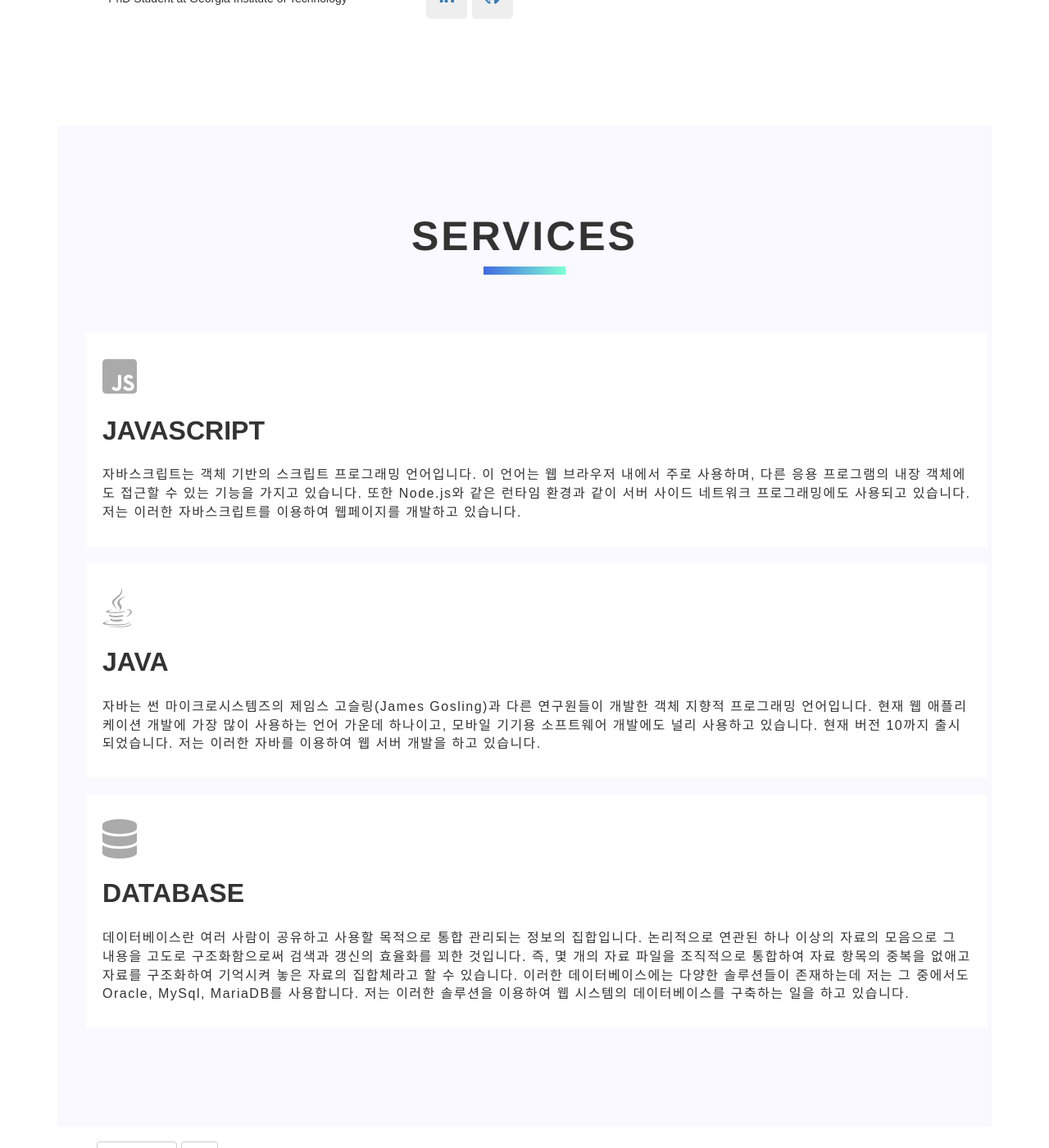
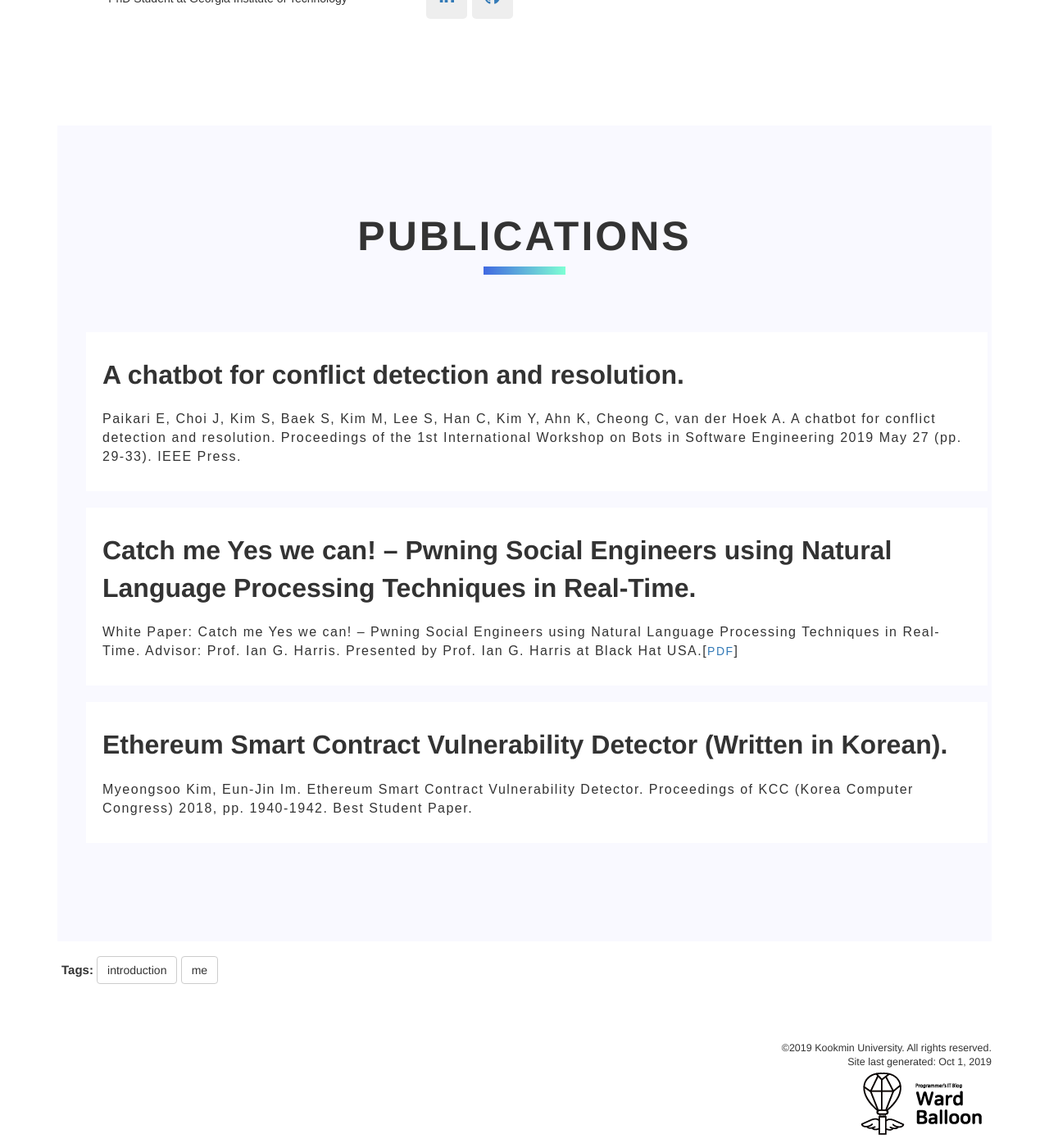
Before and after one commit to codingsoo/codingsoo.github.io1, a Jekyll site: the page built from index.html, in a window 1280 px wide and 1400 px high, scrolled down 739 px. Shown: the whole window at 82% size. Built offline with Jekyll 4.4.1, drawn with Linux system fonts in a browser that asks for light colours; nearby versions of some CDN libraries; comment, search, counter and statistics services are not loaded.

Commit message:
Update CV and publications

```diff
--- a/index.html
+++ b/index.html
@@ -43,7 +43,7 @@ hide_editme: true
 				<ul style="list-style-type: none;">
                     <li>
 						<div class="info">
-							<i class="fas fa-info-circle"></i> <a href="https://drive.google.com/file/d/19DVk2ppGmdnSvHCceh2SRDnOUzfSeF6r" target="_blank">CV</a> / <a href="https://drive.google.com/file/d/1qdmX2PAv_XdQXq-5OTfvLdmL3QNxY22Z" target="_blank">Resume</a>
+							<i class="fas fa-info-circle"></i> <a href="https://drive.google.com/file/d/19DVk2ppGmdnSvHCceh2SRDnOUzfSeF6r/view?usp=sharing" target="_blank">CV</a>
 						</div>
 					</li>
 					<li>
@@ -64,26 +64,23 @@ hide_editme: true
 		</section>
     <section class="services-area" id="service">
 			<div class="title">
-				SERVICES
+				PUBLICATIONS
 			</div>
 			<div class="container">
 
 				<div class="item">
-					<div class="icon"><span><i class="fab fa-js-square"></i></span></div>
-					<div class="service">JAVASCRIPT</div>
-					<div class="contents">자바스크립트는 객체 기반의 스크립트 프로그래밍 언어입니다. 이 언어는 웹 브라우저 내에서 주로 사용하며, 다른 응용 프로그램의 내장 객체에도 접근할 수 있는 기능을 가지고 있습니다. 또한 Node.js와 같은 런타임 환경과 같이 서버 사이드 네트워크 프로그래밍에도 사용되고 있습니다. 저는 이러한 자바스크립트를 이용하여 웹페이지를 개발하고 있습니다.</div>
+					<div class="service">A chatbot for conflict detection and resolution.</div>
+					<div class="contents">Paikari E, Choi J, Kim S, Baek S, Kim M, Lee S, Han C, Kim Y, Ahn K, Cheong C, van der Hoek A. A chatbot for conflict detection and resolution. Proceedings of the 1st International Workshop on Bots in Software Engineering 2019 May 27 (pp. 29-33). IEEE Press.</div>
 				</div>
 
 				<div class="item">
-					<div class="icon"><span><i class="fab fa-java"></i></span></div>
-					<div class="service">JAVA</div>
-					<div class="contents">자바는 썬 마이크로시스템즈의 제임스 고슬링(James Gosling)과 다른 연구원들이 개발한 객체 지향적 프로그래밍 언어입니다. 현재 웹 애플리케이션 개발에 가장 많이 사용하는 언어 가운데 하나이고, 모바일 기기용 소프트웨어 개발에도 널리 사용하고 있습니다. 현재 버전 10까지 출시되었습니다. 저는 이러한 자바를 이용하여 웹 서버 개발을 하고 있습니다.</div>
+					<div class="service">Catch me Yes we can! – Pwning Social Engineers using Natural Language Processing Techniques in Real-Time.</div>
+					<div class="contents">White Paper: Catch me Yes we can! – Pwning Social Engineers using Natural Language Processing Techniques in Real-Time. Advisor: Prof. Ian G. Harris. Presented by Prof. Ian G. Harris at Black Hat USA.[<a href="https://i.blackhat.com/us-18/Thu-August-9/us-18-Harris-Catch-Me-Yes-We-Can-wp.pdf" target="_blank">pdf</a>]</div>
 				</div>
 
 				<div class="item">
-					<div class="icon"><span><i class="fas fa-database"></i></span></div>
-					<div class="service">DATABASE</div>
-					<div class="contents">데이터베이스란 여러 사람이 공유하고 사용할 목적으로 통합 관리되는 정보의 집합입니다. 논리적으로 연관된 하나 이상의 자료의 모음으로 그 내용을 고도로 구조화함으로써 검색과 갱신의 효율화를 꾀한 것입니다. 즉, 몇 개의 자료 파일을 조직적으로 통합하여 자료 항목의 중복을 없애고 자료를 구조화하여 기억시켜 놓은 자료의 집합체라고 할 수 있습니다. 이러한 데이터베이스에는 다양한 솔루션들이 존재하는데 저는 그 중에서도 Oracle, MySql, MariaDB를 사용합니다. 저는 이러한 솔루션을 이용하여 웹 시스템의 데이터베이스를 구축하는 일을 하고 있습니다.</div>
+					<div class="service">Ethereum Smart Contract Vulnerability Detector (Written in Korean).</div>
+					<div class="contents">Myeongsoo Kim, Eun-Jin Im. Ethereum Smart Contract Vulnerability Detector. Proceedings of KCC (Korea Computer Congress) 2018, pp. 1940-1942. Best Student Paper.</div>
 				</div>
 			</div>
 		</section>
```
